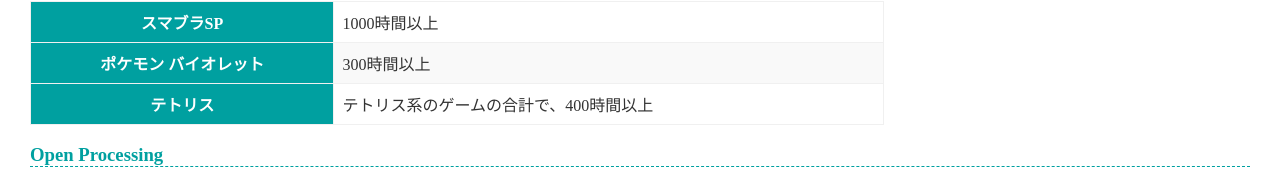
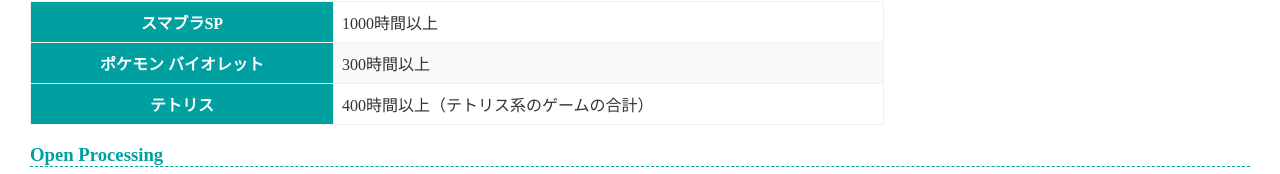
Before and after one commit to koakoa-art/koakoa-art.github.io, a plain HTML site: page index.html in a window 1280 px wide. Shown: the part 2240-2414 px from the top of the page. Drawn offline with Linux system fonts and the light colour scheme.

Commit message:
Update index.html

```diff
--- a/index.html
+++ b/index.html
@@ -66,7 +66,7 @@
       </tr>
       <tr>
         <th>テトリス</th>
-        <td>テトリス系のゲームの合計で、400時間以上</td>
+        <td>400時間以上（テトリス系のゲームの合計）</td>
       </tr>
     </table>
 
```
